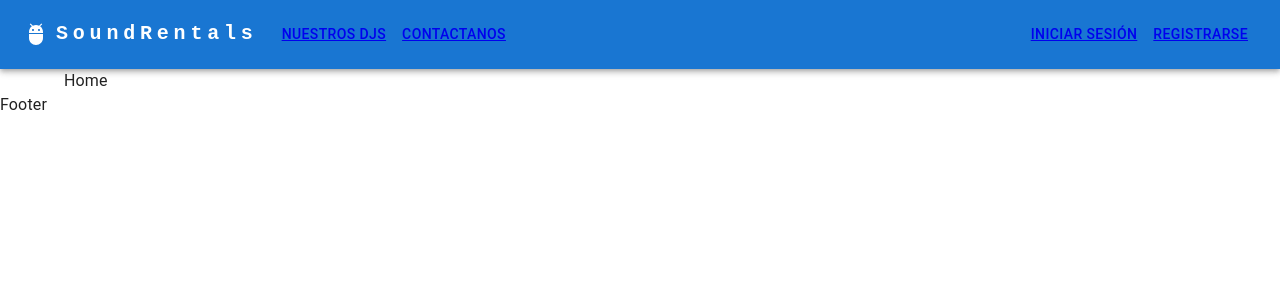
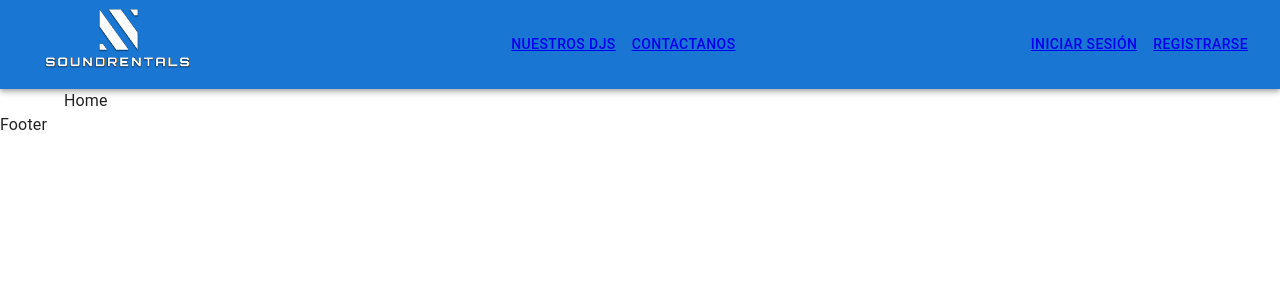
Before and after one commit to DOF1109/sound-rentals, a React (Vite) app in the folder frontend/: page / in a window 1280 px wide. Shown: the top 300 px of the page. Built offline with nearby package versions, Linux system fonts and the light colour scheme.

Commit message:
Se reemplaza logo en el Header

```diff
--- a/frontend/src/components/layout/Header.jsx
+++ b/frontend/src/components/layout/Header.jsx
@@ -11,6 +11,7 @@ import MenuItem from "@mui/material/MenuItem";
 import AdbIcon from "@mui/icons-material/Adb";
 import { useState } from "react";
 import { Link } from "react-router-dom";
+import Logo from "../../assets/images/SoundRentals-logo.webp";
 
 const Header = () => {
   const [anchorElNav, setAnchorElNav] = useState(null);
@@ -27,26 +28,7 @@ const Header = () => {
     <AppBar position="static">
       <Container maxWidth="xl">
         <Toolbar disableGutters>
-          <AdbIcon sx={{ display: { xs: "none", md: "flex" }, mr: 1 }} />
-          <Typography
-            variant="h6"
-            noWrap
-            component="a"
-            href="/"
-            sx={{
-              mr: 2,
-              display: { xs: "none", md: "flex" },
-              fontFamily: "monospace",
-              fontWeight: 700,
-              letterSpacing: ".3rem",
-              color: "inherit",
-              textDecoration: "none",
-            }}
-          >
-            SoundRentals
-          </Typography>
-
-          {/* Menu */}
+          {/* Mobile menu */}
           <Box sx={{ flexGrow: 1, display: { xs: "flex", md: "none" } }}>
             <IconButton
               size="large"
@@ -90,25 +72,15 @@ const Header = () => {
               </MenuItem>
             </Menu>
           </Box>
-          <AdbIcon sx={{ display: { xs: "flex", md: "none" }, mr: 1 }} />
-          <Typography
-            variant="h5"
-            noWrap
-            component="a"
-            href="/"
-            sx={{
-              mr: 2,
-              display: { xs: "flex", md: "none" },
-              flexGrow: 1,
-              fontFamily: "monospace",
-              fontWeight: 700,
-              letterSpacing: ".3rem",
-              color: "inherit",
-              textDecoration: "none",
-            }}
-          >
-            SoundRentals
-          </Typography>
+
+          <Box flexGrow={1} component={Link} to="/">
+            <Box
+              component="img"
+              src={Logo}
+              alt="SountRentals"
+              sx={{ maxWidth: { xs: "160px", md: "200px" } }}
+            />
+          </Box>
 
           <Box sx={{ flexGrow: 1, display: { xs: "none", md: "flex" } }}>
             <Button
```
Also changed, not shown: frontend/src/assets/images/SoundRentals-logo.webp (added).
